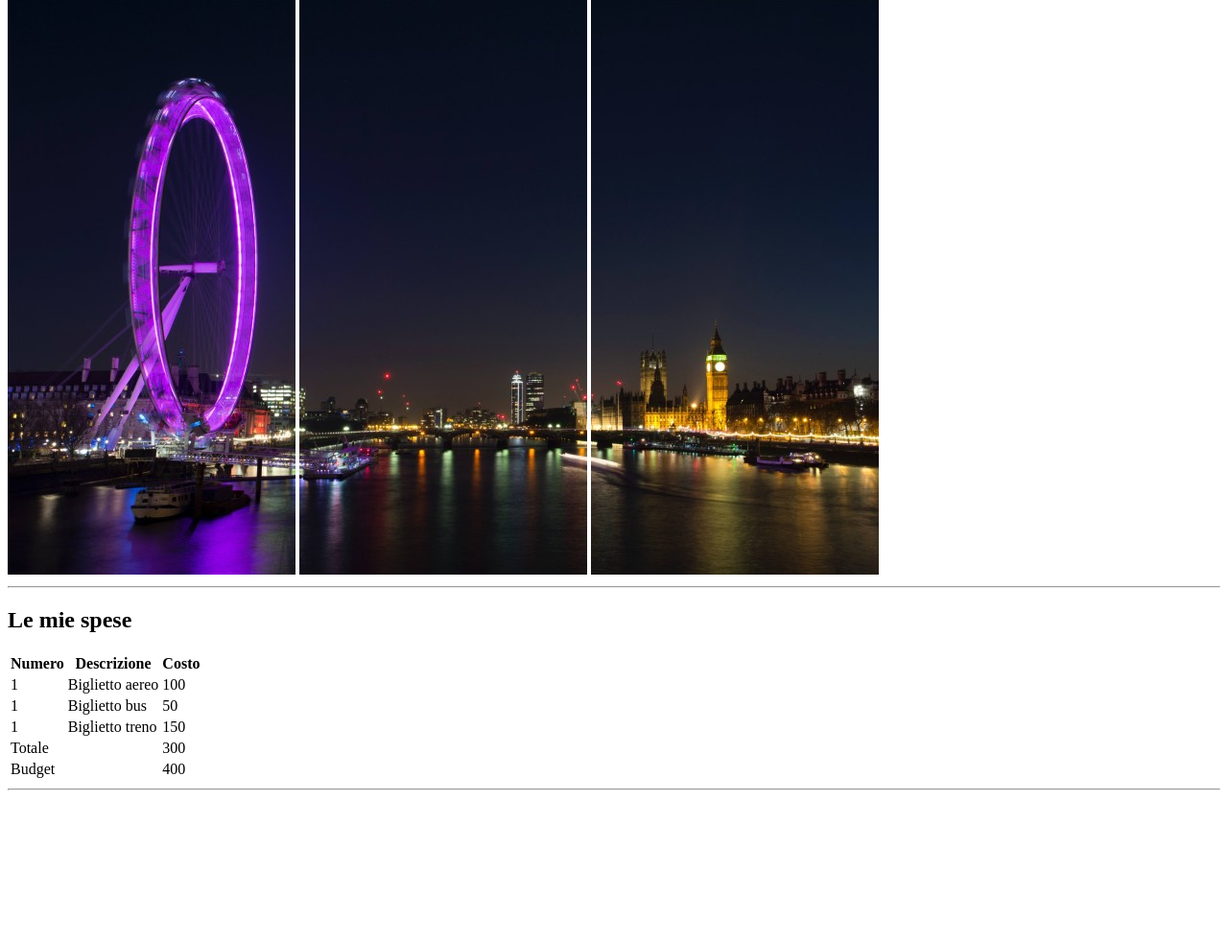
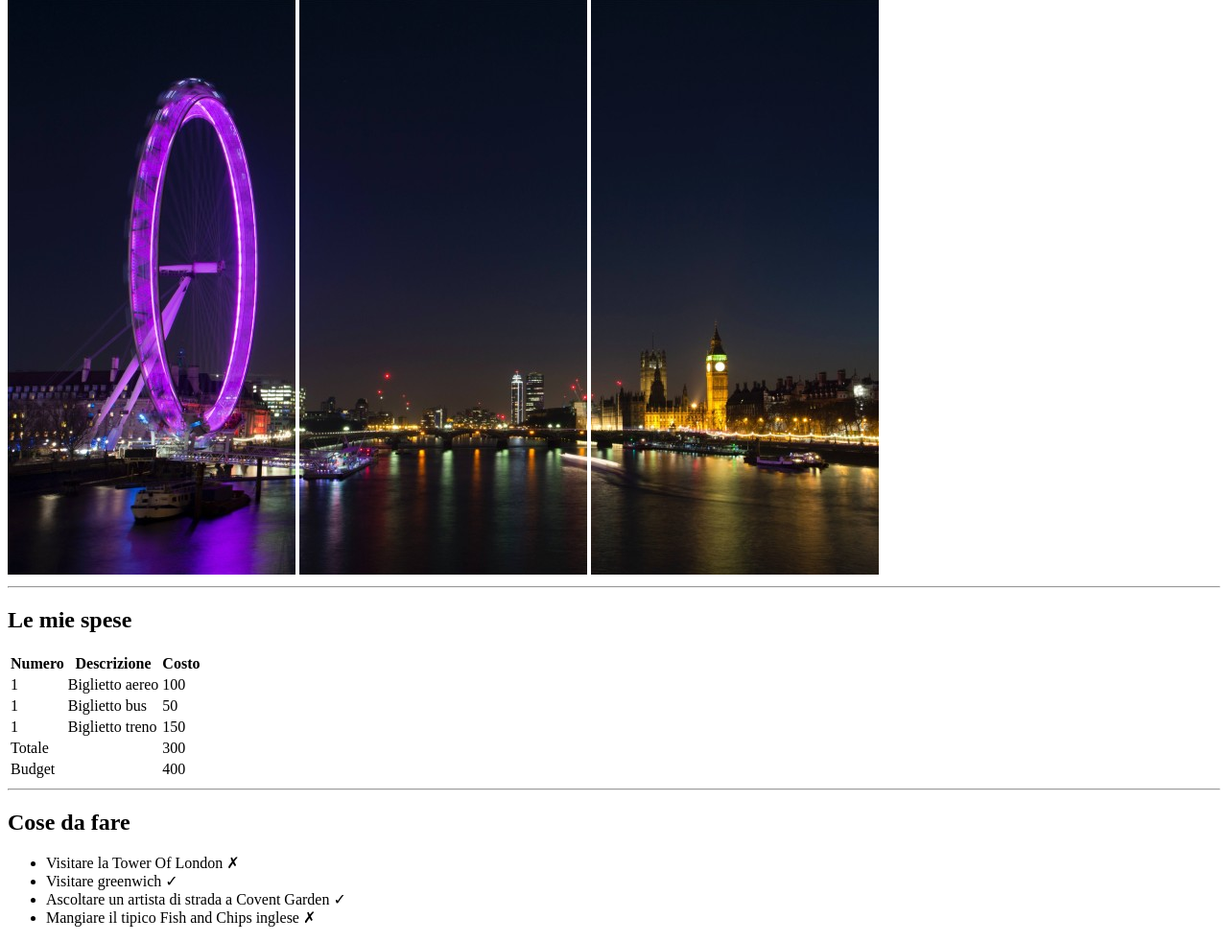
Before and after one commit to MonicaDeBona/html-london-trip, a plain HTML site: page index.html in a window 1280 px wide. Shown: the part 68-1050 px from the top of the page at 96% size. Before the commit the page ends 900 px from the top, so only its background shows below. Drawn offline with Linux system fonts and the light colour scheme.

Commit message:
add ol to main's section

```diff
--- a/index.html
+++ b/index.html
@@ -102,7 +102,23 @@
             <hr>
         </section>
         <section>
-
+            <h2>
+                Cose da fare
+            </h2>
+            <ul>
+                <li>
+                    Visitare la Tower Of London &#10007;
+                </li>
+                <li>
+                    Visitare greenwich &#10003;
+                </li>
+                <li>
+                    Ascoltare un artista di strada a Covent Garden &#10003;
+                </li>
+                <li>
+                    Mangiare il tipico Fish and Chips inglese &#10007;
+                </li>
+            </ul>
         </section>
         <section>
 
```
